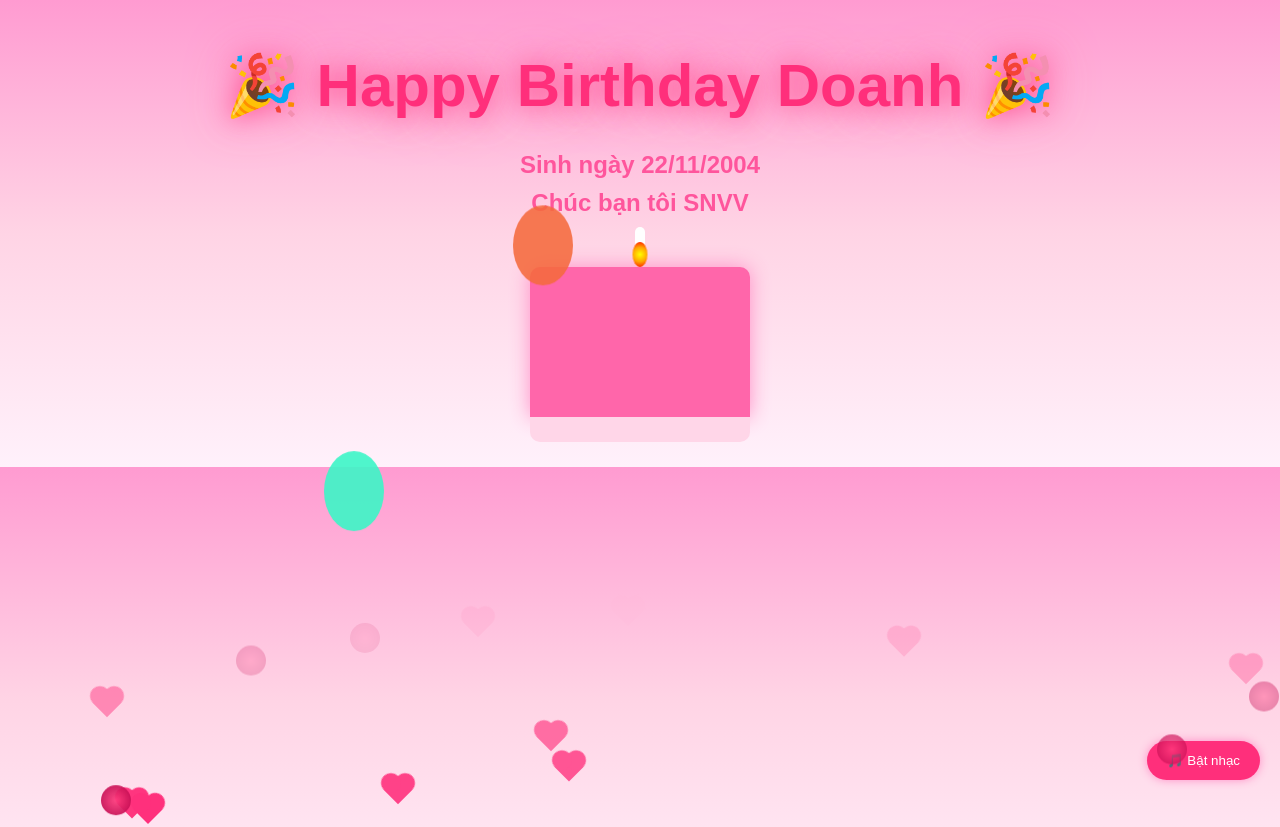
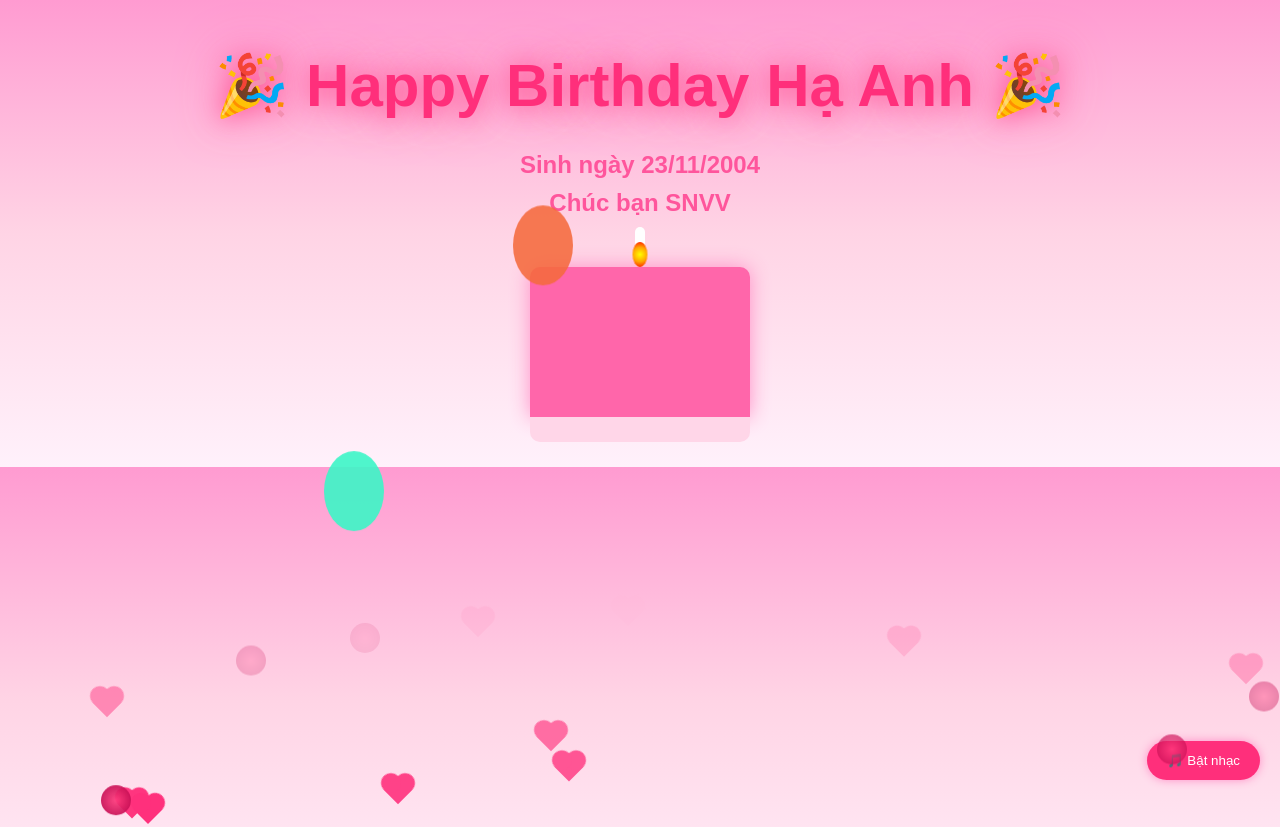
Before and after one commit to vuso-cyber/sn_Doanh, a plain HTML site: page do.html in a window 1280 px wide. Shown: the top 827 px of the page. Drawn offline with Linux system fonts and the light colour scheme.

Commit message:
hạ anh

```diff
--- a/do.html
+++ b/do.html
@@ -188,9 +188,9 @@
     </style>
   </head>
   <body>
-    <h1>🎉 Happy Birthday Doanh 🎉</h1>
-    <h2>Sinh ngày 22/11/2004</h2>
-    <h2>Chúc bạn tôi SNVV</h2>
+    <h1>🎉 Happy Birthday Hạ Anh 🎉</h1>
+    <h2>Sinh ngày 23/11/2004</h2>
+    <h2>Chúc bạn SNVV</h2>
 
     <!-- Bánh sinh nhật -->
     <div class="cake">
```
